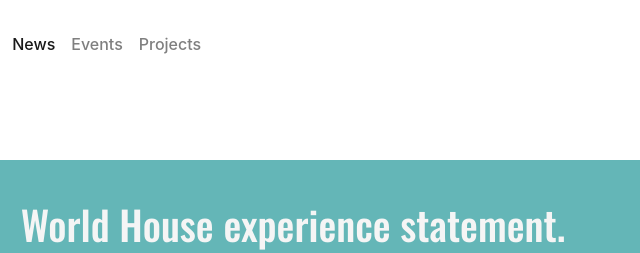
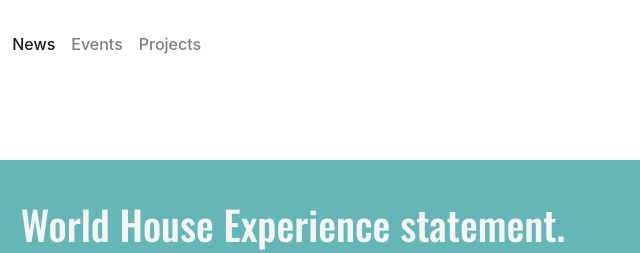
Before and after one commit to ozluna/World-House-Experience, a plain HTML site: page news.html in a window 1280 px wide. Shown: the top 253 px of the page, 347-987 px from the left. Drawn offline with nearby package versions, Linux system fonts and the light colour scheme.

Commit message:
News page heading edited

```diff
--- a/news.html
+++ b/news.html
@@ -62,7 +62,7 @@
     <div class="row m-0">
         <div class="col-md-12 news">
 
-            <h1>  World House experience statement.</h1>
+            <h1>  World House Experience statement.</h1>
             <p>
                     Whilst we are excited about moving forward to planning towards our event date on Saturday 20 th February 2021
                     we are acutely aware of the great tragedy of the Carona virus which is causing terrible havoc in the world.
```
